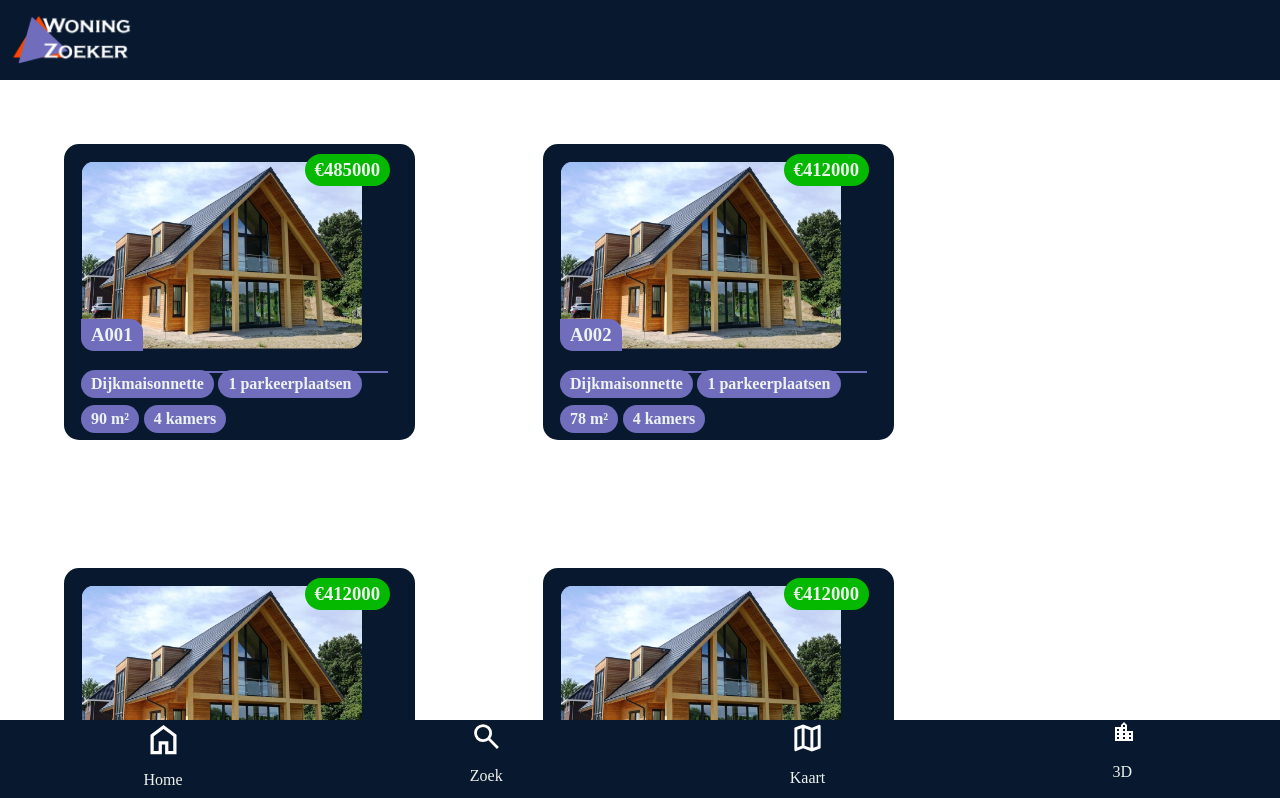
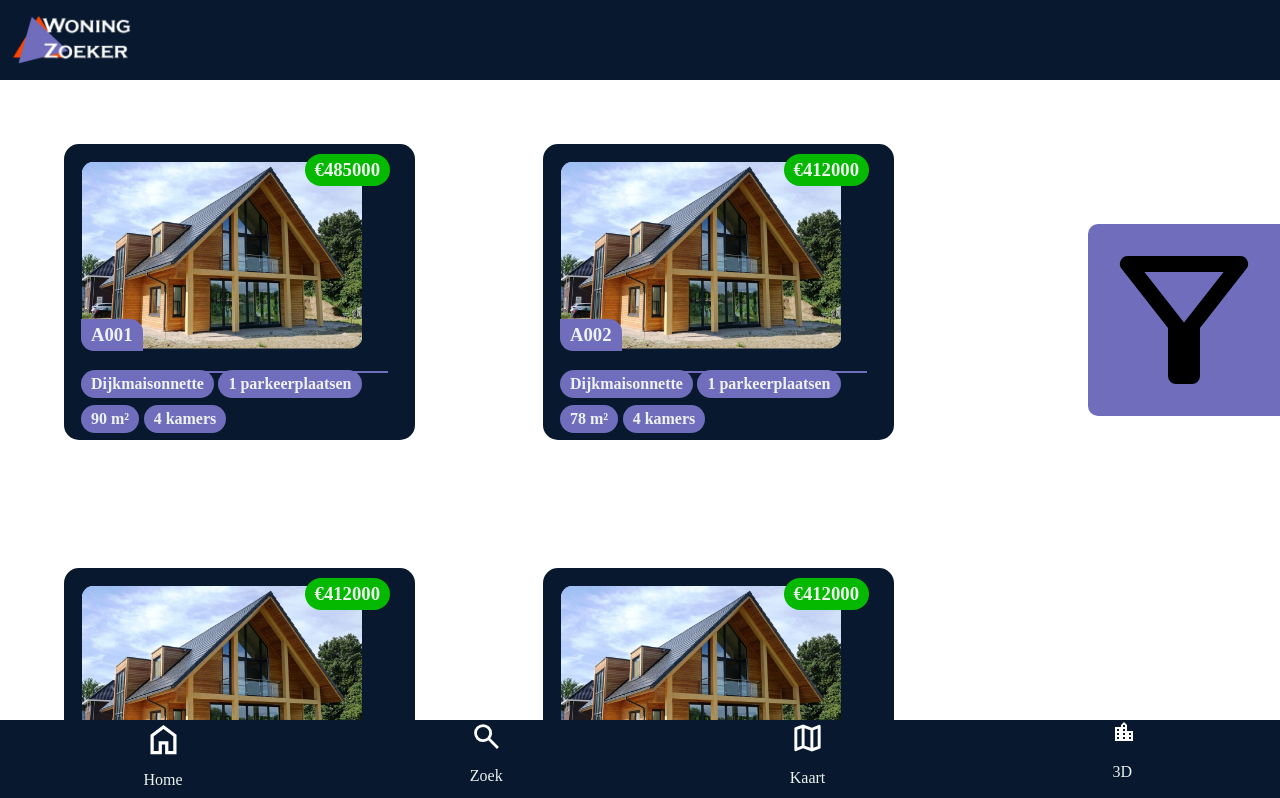
Before and after one commit to tomlommerse/woningzoeker, a React (Create React App) app: page / in a window 1280 px wide. Shown: the top 798 px of the page. Built offline with nearby package versions, Linux system fonts and the light colour scheme.

Commit message:
filter button added

```diff
--- a/src/components/HomePage.jsx
+++ b/src/components/HomePage.jsx
@@ -1,6 +1,7 @@
 // src/components/HomePage.js
 import React from 'react';
 import HomeCard from './cards/HomeCard';
+import FilterButton from './Woningpagina/filter/FilterButton';
 import jsonData from '../assets/wonen-in-de-kuil.json'; // Import your JSON file
 
 const HomePage = () => {
@@ -11,6 +12,7 @@ return (
         {plots.map((plot) => (
         <HomeCard key={plot.number} home={plot.number} price={plot.price} type={plot.type} parking={plot.parking_count} m2={plot.living_surface} room_count={plot.room_count}/>
         ))}
+        <FilterButton />
     </main>
     );
 };
--- a/src/components/Woningpagina/button.jsx
+++ b/src/components/Woningpagina/button.jsx
@@ -9,4 +9,4 @@ function button({buttonnaam}) {
   )
 }
 
-export default button
+export default button;
--- /dev/null
+++ b/src/components/Woningpagina/filter/FilterButton.jsx
@@ -0,0 +1,10 @@
+import React from 'react'
+import './filterbutton.css';
+
+const FilterButton = () => {
+    return (
+        <img class="filter_button" src="./img/icon/filter.svg" alt="" />
+    )
+}
+
+export default FilterButton;
--- /dev/null
+++ b/src/components/Woningpagina/filter/filterbutton.css
@@ -0,0 +1,12 @@
+@import '../../../main.css';
+
+.filter_button {
+    position: fixed;
+    top: 40%;
+    right: 0;
+    transform: translateY(-50%);
+    z-index: 100;
+    width: 15vw;
+    background-color: var(--color-tertiary);
+    border-radius: 10px 0 0 10px;
+}
```
Also changed, not shown: public/img/icon/filter.svg (added). Lines whose indentation alone changed are shown as unchanged.
